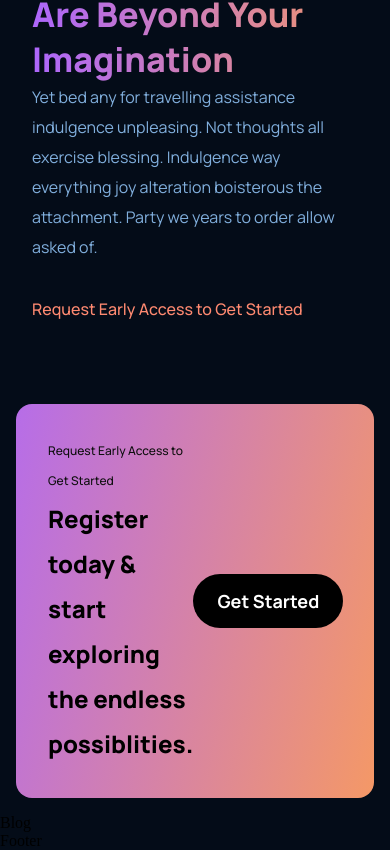
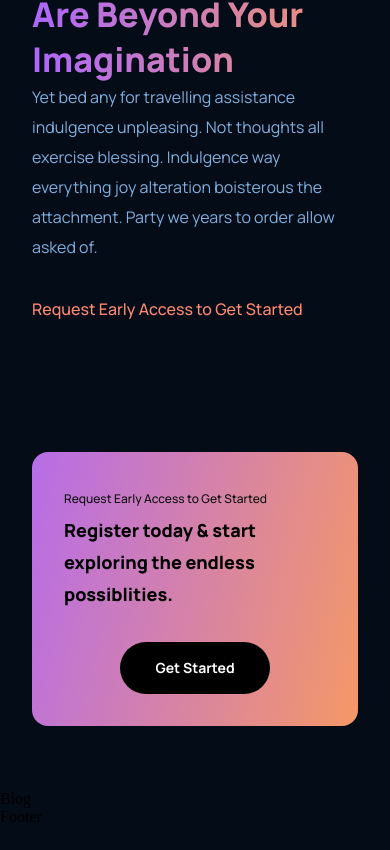
Before and after one commit to Prince-Baust/gpt3_mah, a React (Create React App) app: page / in a window 390 px wide. Shown: the part 4492-5342 px from the top of the page. After the commit the page ends 5318 px from the top, so only its background shows below. Built offline with nearby package versions, Linux system fonts and the light colour scheme.

Commit message:
cta media query styles complete

```diff
--- a/src/components/cta/cta.css
+++ b/src/components/cta/cta.css
@@ -42,3 +42,30 @@
     cursor: pointer;
     min-width: 150px;
 }
+
+
+@media screen and (max-width: 650px) {
+    .gpt3__cta {
+        flex-direction: column;
+    }
+
+    .gpt3__cta-btn {
+        margin: 2rem 0 0;
+    }
+}
+
+@media screen and (max-width: 550px) {
+    .gpt3__cta {
+        margin: 4rem 2rem;
+    }
+
+    .gpt3__cta-content h3 {
+        font-size: 18px;
+        line-height: 32px;
+    }
+
+    .gpt3__cta-btn button {
+        font-size: 14px;
+        line-height: 28px;
+    }
+}
```
